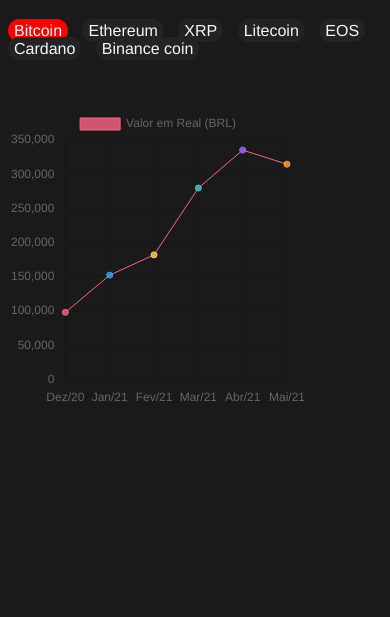
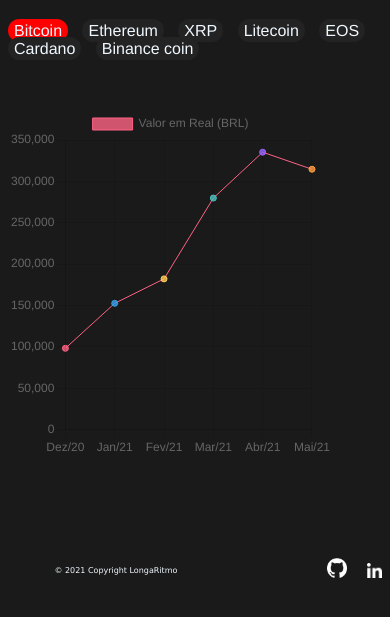
Before and after one commit to SantosPereira/Projeto-Flask-WebIII, a Flask app: page / in a window 390 px wide. Shown: the part 60-677 px from the top of the page. Run offline with Flask 2, Linux system fonts and the light colour scheme.

Commit message:
Versão Parcial
Interface mobile terminada, partirei agora para a versão desktop. Essa versão ainda é parcial porque pode haver mudanças, dependendo da versão desktop.

```diff
--- a/static/css/inicio-m.css
+++ b/static/css/inicio-m.css
@@ -47,8 +47,9 @@
 
 #container {
     margin-top: 50px;
-    width: 300px;
-    height: 100px;
+    /* margin-left: 10px; */
+    width: 325px;
+    height: 350px;
 }
 
 .moedas-menu {
@@ -64,3 +65,29 @@
 
     background-color: rgb(35, 35, 35);
 }
+
+footer {
+    display: flex;
+    justify-content: end;
+
+    font-family: 'Lucida Sans', 'Lucida Sans Regular', 'Lucida Grande', 'Lucida Sans Unicode', Geneva, Verdana, sans-serif;
+    font-weight: 200;
+    font-size: 8px;
+
+    margin-top: 100px;
+}
+#github {
+    background: url("../media/github_branco.png");
+    background-size: 100%;
+    width: 20px;
+    height: 20px;
+    margin-left: 40%;
+}
+#linkedin {
+    background: url("../media/linkedin_branco.png");
+    background-size: 100%;
+    width: 15px;
+    height: 15px;
+    margin-left: 20px;
+    margin-top: 5px;
+}
--- a/static/js/script.js
+++ b/static/js/script.js
@@ -53,7 +53,8 @@
                 beginAtZero: true
             }
         },
-        responsive: true
+        responsive: true,
+        maintainAspectRatio: false
     }
 });
 
@@ -125,7 +126,8 @@
                     beginAtZero: true
                 }
             },
-            responsive: true
+            responsive: true,
+            maintainAspectRatio: false
         }
     });
     conta +=1
--- a/templates/inicio.html
+++ b/templates/inicio.html
@@ -23,7 +23,6 @@
         <a href="" _target=""></a>
     </header>
     <navbar>
-        <!-- <a href="/moedas/bitcoin" target="frame" onmousedown="">Bitcoin</a> -->
         <a class="moedas-menu" onmousedown="geraGrafico('bitcoin',0)">Bitcoin</a>
         <a class="moedas-menu" onmousedown="geraGrafico('ethereum',1)">Ethereum</a>
         <a class="moedas-menu" onmousedown="geraGrafico('xrp',2)">XRP</a>
@@ -39,6 +38,14 @@
     <div id="container">
         <canvas id="grafico" width="400" height="400"></canvas>
     </div>
+
+
+
+    <footer>
+        <p id="texto-footer">© 2021 Copyright LongaRitmo</p>
+        <a href="https://github.com/SantosPereira" _target="_blank" id="github"></a>
+        <a href="https://www.linkedin.com/in/pedro-henrique-dos-santos-pereira-245b12174" _target="_blank" id="linkedin"></a>
+    </footer>
     <script src="{{ url_for('static',filename='js/chart.js') }}"></script>
     <script src="{{ url_for('static',filename='js/script.js') }}"></script>
 </body>
--- a/util/util.chart.js
+++ b/util/util.chart.js
@@ -31,6 +31,8 @@
             y: {
                 beginAtZero: true
             }
-        }
+        },
+        responsive: true,
+        maintainAspectRatio: false
     }
 });
```
Also changed, not shown: static/media/github_branco.png (added), static/media/github_preto.png (added), static/media/linkedin_branco.png (added), static/media/linkedin_preto.png (added).
